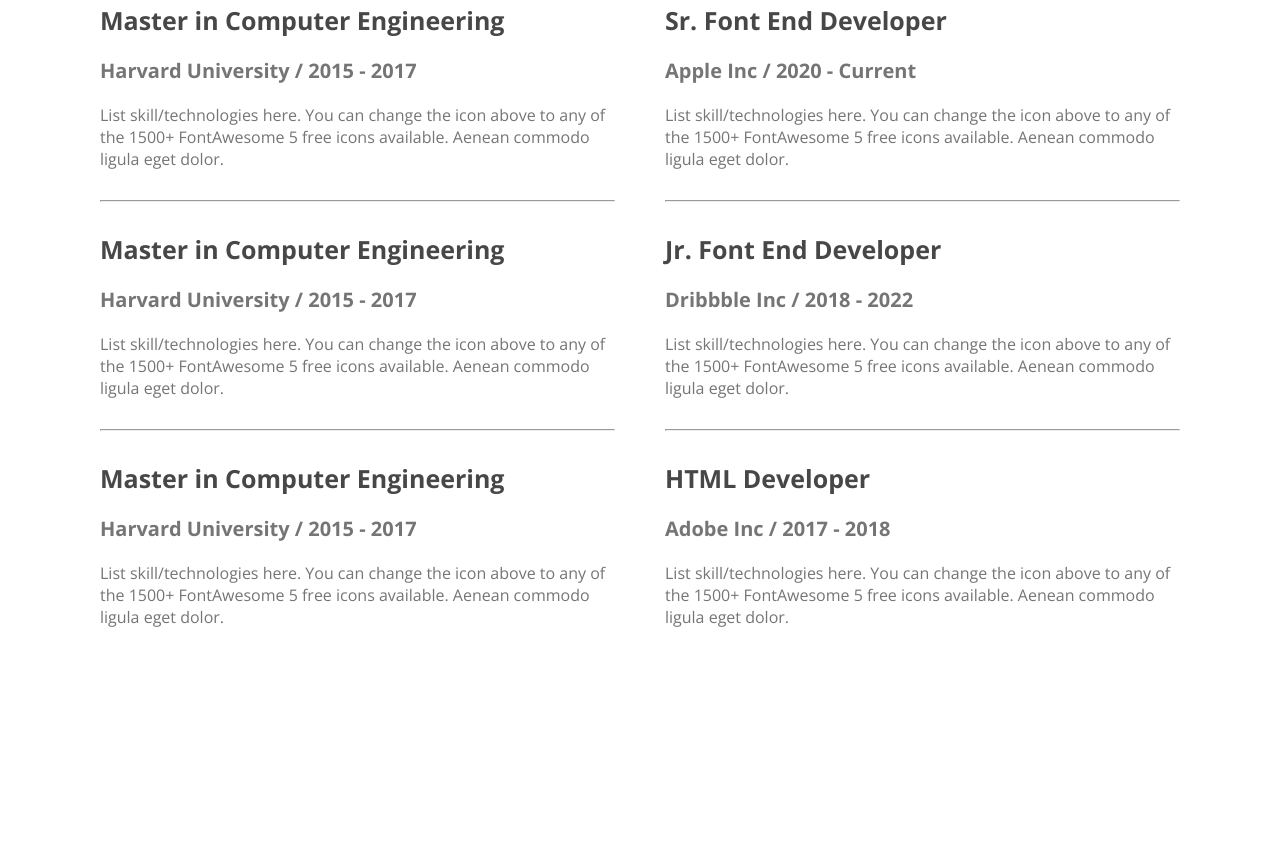
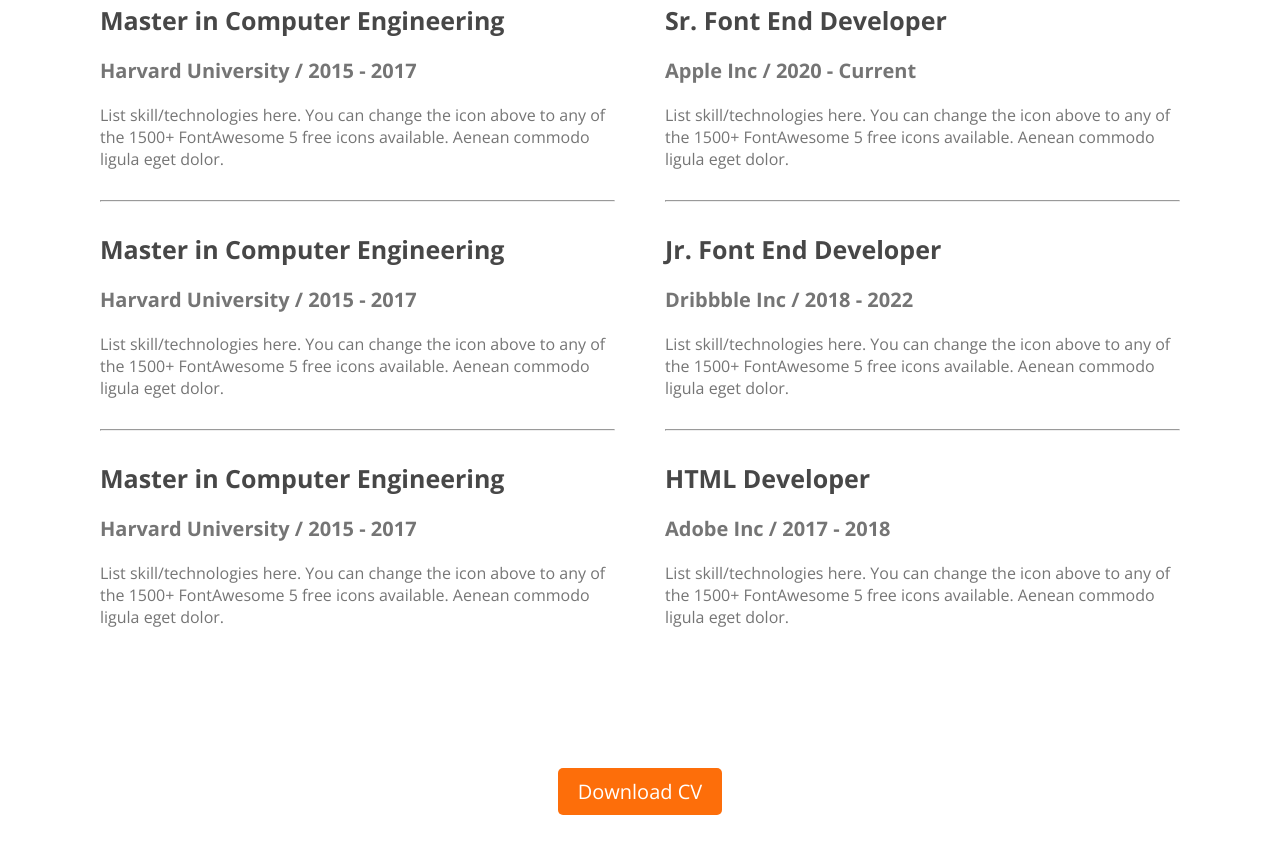
Before and after one commit to Mizanur2/Html-css-practice-project-1, a plain HTML site: page index.html in a window 1280 px wide. Shown: the part 2411-3256 px from the top of the page. Before the commit the page ends 3179 px from the top, so only its background shows below. Drawn offline with nearby package versions, Linux system fonts and the light colour scheme.

Commit message:
download btn added

```diff
--- a/index.html
+++ b/index.html
@@ -158,6 +158,7 @@
                     </div>
                 </div>
             </div>
+            <button class="btn-cv">Download CV</button>
         </section>
     </main>
     <footer>
--- a/style.css
+++ b/style.css
@@ -212,3 +212,19 @@
 hr {
     margin-bottom: 30px;
 }
+
+.btn-cv {
+    background-color: #FD6E0A;
+    padding: 10px 20px;
+    border: none;
+    color: white;
+    font-size: 20px;
+    font-weight: 400;
+    border-radius: 5px;
+    display: block;
+    margin: 0px auto 30px;
+}
+
+.resume-section {
+    /* display: flex; */
+}
```
